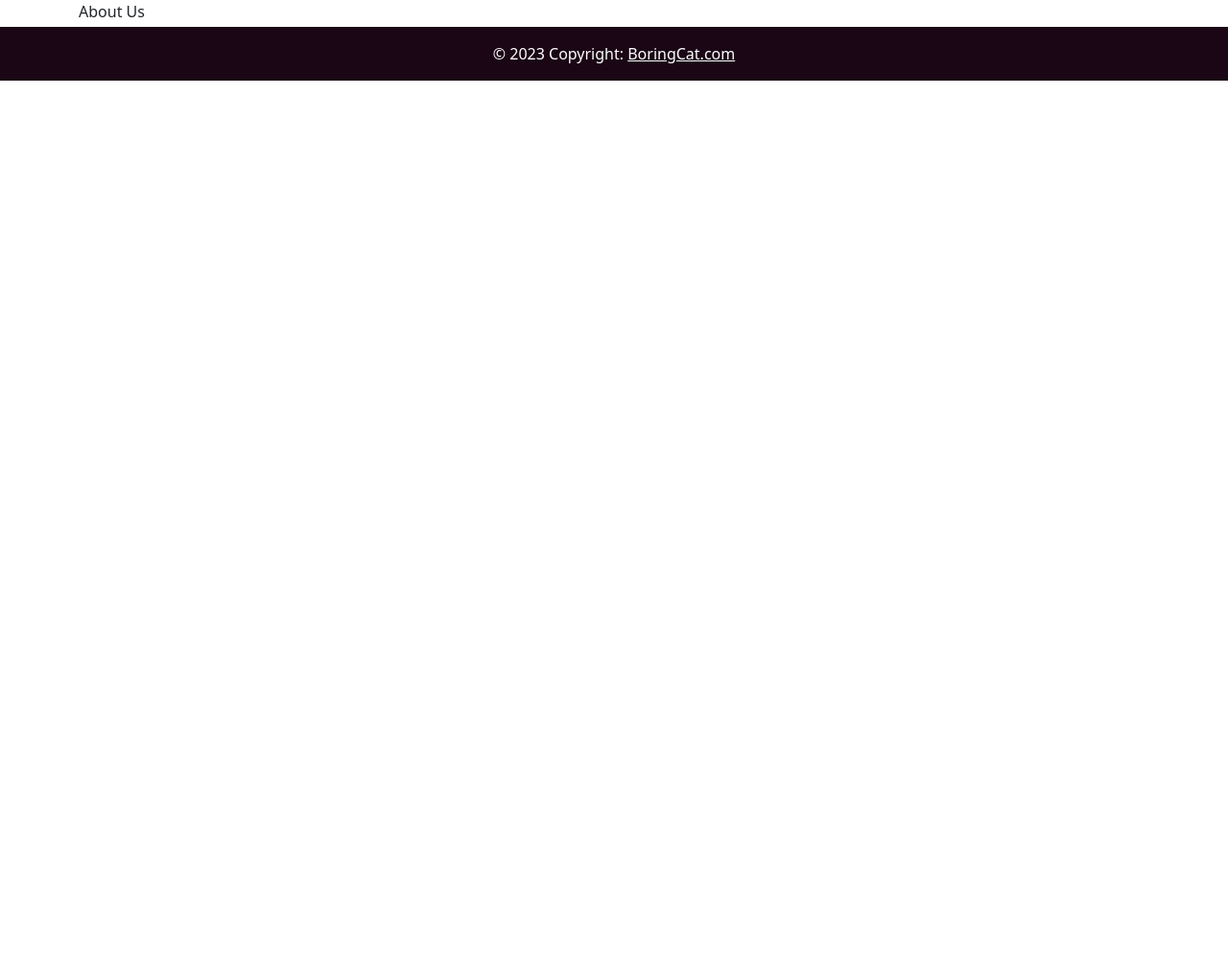
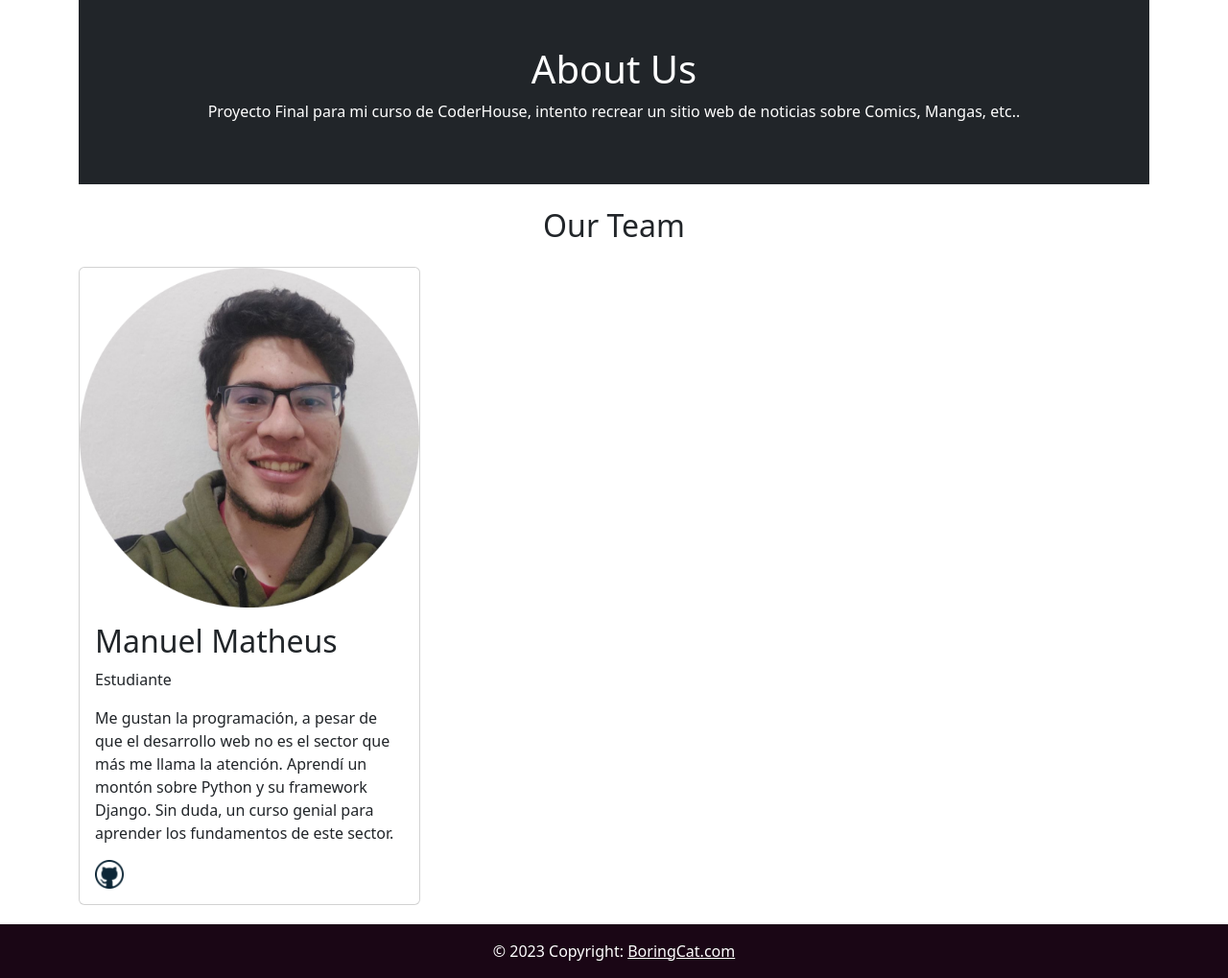
Before and after one commit to ScipioVE/boringcat, a Django app: page /About in a window 1280 px wide. Shown: the part 56-1075 px from the top of the page at 96% size. Before the commit the page ends 140 px from the top, so only its background shows below. Run offline with Django 4.2, Linux system fonts and the light colour scheme.

Commit message:
Add: About Us Template

```diff
--- a/apps/core/templates/About.html
+++ b/apps/core/templates/About.html
@@ -4,5 +4,28 @@
 {% block title %} About Us{% endblock title %}
 
 {% block content %}
-    About Us
+<div class="about-section bg-dark text-white py-5">
+    <div class="container text-center">
+      <h1>About Us</h1>
+      <p>Proyecto Final para mi curso de CoderHouse, intento recrear un sitio web de noticias sobre Comics, Mangas, etc..</p>
+      <p></p>
+    </div>
+  </div>
+
+  <h2 class="text-center my-4">Our Team</h2>
+
+  <div class="row center">
+    <div class="col-md-4">
+      <div class="card mb-3">
+        <img src="{% static 'core/img/profile.png' %}" alt="Manuel" style="width: 100%">
+        <div class="card-body">
+          <h2 class="card-title">Manuel Matheus</h2>
+          <p class="card-text">Estudiante</p>
+          <p class="card-text">Me gustan la programación, a pesar de que el desarrollo web no es el sector que más me llama la atención. Aprendí un montón sobre Python y su framework Django. Sin duda, un curso genial para aprender los fundamentos de este sector.</p>
+          <p class="card-text"><a href="https://github.com/ScipioVE"><img src="{% static 'core/img/hubicon.png' %}" alt="GitHub" width="30" height="30" class="d-inline-block align-top" alt=""></a></p>
+        </div>
+      </div>
+    </div>
+  </div>
+
 {% endblock content %}
```
Also changed, not shown: static/core/img/hubicon.png (added), static/core/img/manuel.jpeg (added), static/core/img/profile.png (added).
